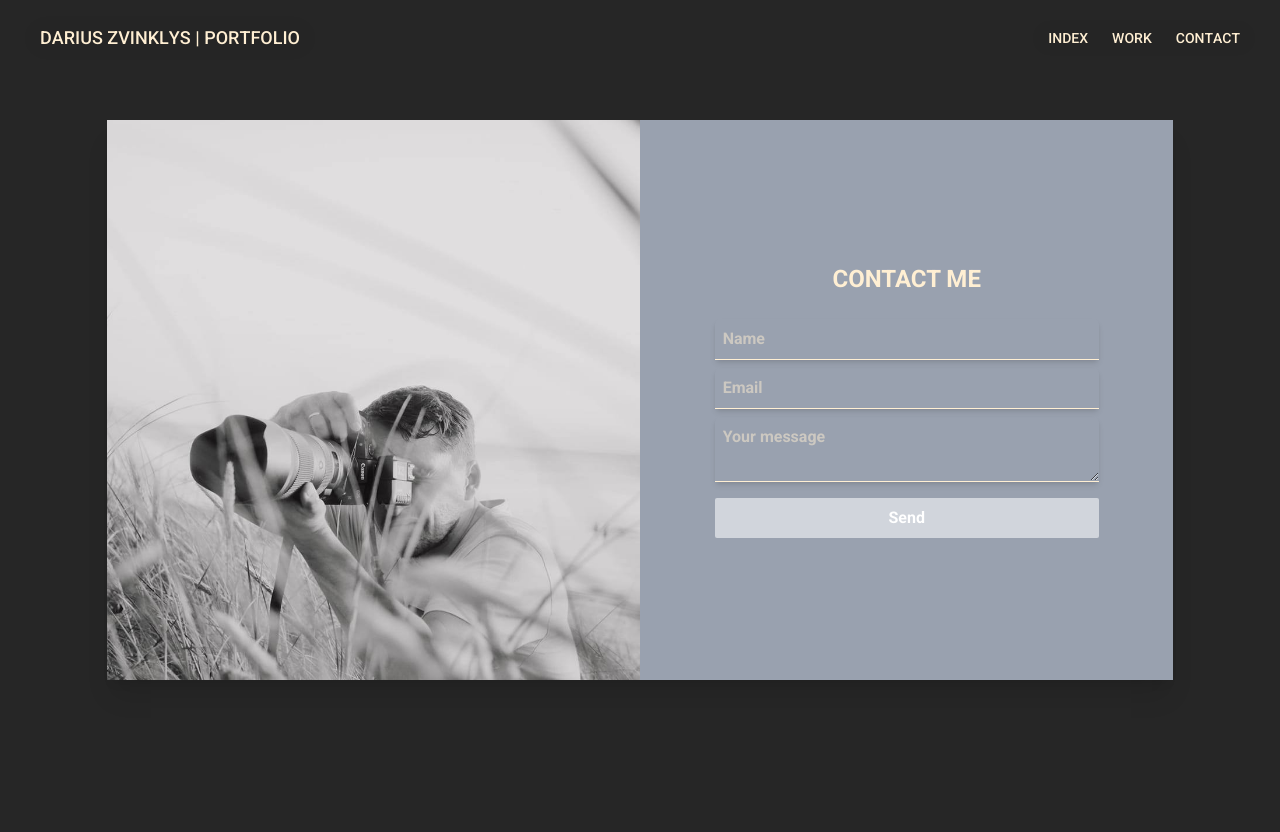
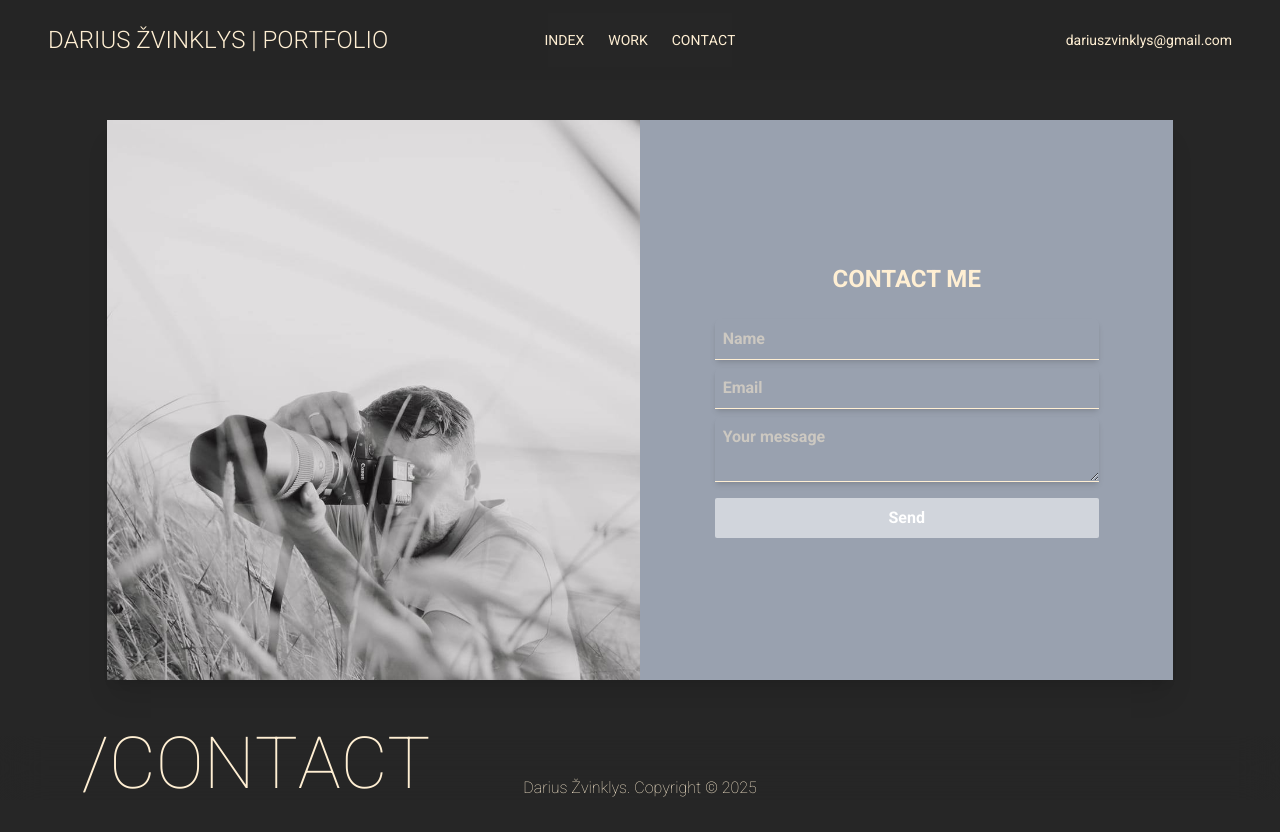
Before and after one commit to DeivisMon/dariukas_photography_portfolio, a React (Vite) app: page /contact in a window 1280 px wide. Shown: the top 832 px of the page. Built offline with nearby package versions, Linux system fonts and the light colour scheme.

Commit message:
added center menu to index page

```diff
--- a/index.html
+++ b/index.html
@@ -2,7 +2,7 @@
 <html lang="en">
   <head>
     <meta charset="UTF-8" />
-    <link rel="icon" type="image/svg+xml" href="/vite.svg" />
+    <link rel="icon" type="image/svg+xml" href="/icon.svg" />
     <meta name="viewport" content="width=device-width, initial-scale=1.0" />
     <title>DZ Portfolio</title>
   </head>
--- a/src/assets/styles/WorkMenu.css
+++ b/src/assets/styles/WorkMenu.css
@@ -19,8 +19,7 @@
   text-transform: uppercase;
   text-decoration: none;
   white-space: nowrap;
-  font-weight: 600;
-  /* color: #fff; */
+  font-weight: 500;
   font-size: 20vh;
 }
 
@@ -63,7 +62,7 @@
   white-space: nowrap;
   text-transform: uppercase;
   font-size: 20vh;
-  font-weight: 600;
+  font-weight: 500;
   line-height: 1.2;
 }
 
--- /dev/null
+++ b/src/components/CenterMenu.jsx
@@ -0,0 +1,20 @@
+import { Link } from "react-router-dom";
+import AnimatedText from "../utils/AnimatedText";
+
+export default function CenterMenu() {
+  return (
+    <>
+      <div className="nav-links fixed top-1/2 left-1/2 transform -translate-x-1/2 -translate-y-1/2 px-4 h-[66px] overflow-hidden backdrop-blur-[500px] w-full flex justify-center items-center font-medium z-1000">
+        <Link className="flex-1 text-center text-[10vh]" to="/">
+          <AnimatedText text="Index" duration={0.4} />
+        </Link>
+        <Link className="flex-1 text-center text-[10vh]" to="/work">
+          <AnimatedText text="Work" duration={0.5} />
+        </Link>
+        <Link className="flex-1 text-center text-[10vh]" to="/contact">
+          <AnimatedText text="Contact" duration={0.4} />
+        </Link>
+      </div>
+    </>
+  );
+}
--- a/src/components/Footer.jsx
+++ b/src/components/Footer.jsx
@@ -5,16 +5,16 @@ export default function Footer() {
   const location = useLocation();
 
   return (
-    <div className="fixed bottom-0 w-full flex items-end justify-start text-center backdrop-blur-[20px] h-16 bg-indigo-80 z-10">
-      <footer className="w-full flex justify-evenly items-end">
-        <span className="text-7xl flex-1">
-          <AnimatedText text={location.pathname} duration={0.8} enableHover={false} />
+    <div className="fixed bottom-0 w-full flex items-end justify-start text-center backdrop-blur-[20px] h-16 bg-indigo-80 z-100">
+      <footer className="w-full flex justify-between items-end">
+        <span className="text-7xl flex-2">
+          <AnimatedText text={location.pathname === "/" ? "/index" : location.pathname} duration={0.8} enableHover={false} />
         </span>
-        <span className="flex-2 capitalize">
-          Darius Žvinklys. Copyright &copy; 2025 --- dariuszvinklys.com ---
-          dariuszvinklys@gmail.com{" "}
+        <span className="flex-1 capitalize">
+          Darius Žvinklys. Copyright &copy; {new Date().getFullYear()}
+          {" "}
         </span>
-        <span className="text-2xl flex-1"></span>
+        <span className="text-2xl flex-2"></span>
       </footer>
     </div>
   );
--- a/src/components/IndexGallery.jsx
+++ b/src/components/IndexGallery.jsx
@@ -574,7 +574,7 @@ const handleMouseUp = useCallback(() => {
   }, [animate, updateVisibleItems, settings.columns, settings.baseWidth, settings.itemGap]);
 
   return (
-    <div className="fixed inset-0 text-white overflow-hidden font-sans select-none z-101">
+    <div className="fixed inset-0 text-white overflow-hidden font-sans select-none z-100">
 
       <div
         ref={containerRef}
--- a/src/components/NavBar.jsx
+++ b/src/components/NavBar.jsx
@@ -1,15 +1,19 @@
+import { useLocation } from "react-router-dom"
 import { Link } from "react-router-dom"
 import AnimatedText from "../utils/AnimatedText"
 
 export default function NavBar() {
+  const location = useLocation();
+
   return (
-    <div className="fixed top-0 left-0 w-full nav flex items-center justify-between px-6 py-4 z-1000 ">
-      <div className="logo h-full backdrop-blur-[500px] flex items-center text-lg px-4 py-2 rounded-full font-medium">
+    <div className="navbar fixed top-0 left-0 w-full flex items-center justify-between backdrop-blur-[500px] px-8 py-4 z-1000 ">
+      <div className="logo flex-1 h-full flex items-center text-2xl font-light px-4 py-2 rounded-full">
         <Link to="/">
-          <AnimatedText text="Darius Zvinklys | Portfolio"  />
+          <AnimatedText text="Darius Žvinklys | Portfolio"  />
         </Link>
       </div>
-      <div className="nav-links px-4 py-2 backdrop-blur-[500px] rounded-full flex space-x-6 font-medium text-sm">
+      {location.pathname === "/work" || location.pathname === "/contact" ? (
+      <div className="nav-links flex-1 px-4 py-2 rounded-full flex justify-center space-x-6 font-normal text-sm">
         <Link to="/">
           <AnimatedText text="Index" duration={0.3} />
         </Link>
@@ -20,6 +24,12 @@ export default function NavBar() {
           <AnimatedText text="Contact" duration={0.5} />
         </Link>
       </div>
+      ) : null}
+      <div className="email flex-1 px-4 py-2 rounded-full flex justify-end font-normal text-sm lowercase">
+        <Link to="/contact">
+          <AnimatedText text="dariuszvinklys@gmail.com" duration={0.5} />
+        </Link>
+      </div>
     </div>
   )
 }
--- a/src/components/WorkMenu.jsx
+++ b/src/components/WorkMenu.jsx
@@ -31,18 +31,12 @@ const itemVariants = {
   show: {
     opacity: 1,
     y: 0,
-    transition: {
-      duration: 0.5,
-      ease: "easeOut",
-    },
+    transition: { duration: 0.5, ease: "easeOut" },
   },
   exit: {
     opacity: 0,
     y: -60,
-    transition: {
-      duration: 0.5,
-      ease: "easeIn",
-    },
+    transition: { duration: 0.5, ease: "easeIn" },
   },
 };
 
@@ -50,82 +44,102 @@ function MenuItem({ link, text, image }) {
   const itemRef = useRef(null);
   const marqueeRef = useRef(null);
   const marqueeInnerRef = useRef(null);
-  const sliceRef = useRef([]);
-  const animationDefaults = { duration: 0.6, ease: "expo" };
+  const sliceRefs = useRef([]);
+  const ctx = useRef(null);
+  const slices = 24;
+
+  sliceRefs.current = [];
+
+  const setSliceRef = (el, i) => {
+    if (el) sliceRefs.current[i] = el;
+  };
+
+  const animationDefaults = { duration: 0.6, ease: "expo.out" };
 
   const findClosestEdge = (mouseX, mouseY, width, height) => {
-    const topEdgeDist = distMetric(mouseX, mouseY, width / 2, 0);
-    const bottomEdgeDist = distMetric(mouseX, mouseY, width / 2, height);
-    return topEdgeDist < bottomEdgeDist ? "top" : "bottom";
+    const top = dist(mouseX, mouseY, width / 2, 0);
+    const bottom = dist(mouseX, mouseY, width / 2, height);
+    return top < bottom ? "top" : "bottom";
   };
 
-  const distMetric = (x, y, x2, y2) => {
-    const xDiff = x - x2;
-    const yDiff = y - y2;
-    return xDiff * xDiff + yDiff * yDiff;
+  const dist = (x, y, x2, y2) => {
+    const dx = x - x2;
+    const dy = y - y2;
+    return dx * dx + dy * dy;
   };
 
   const handleMouseEnter = (ev) => {
     if (!itemRef.current || !marqueeRef.current || !marqueeInnerRef.current)
       return;
+
+    if (ctx.current) ctx.current.revert();
+
     const rect = itemRef.current.getBoundingClientRect();
     const x = ev.clientX - rect.left;
     const y = ev.clientY - rect.top;
     const edge = findClosestEdge(x, y, rect.width, rect.height);
 
+    ctx.current = gsap.context(() => {
       gsap
         .timeline({ defaults: animationDefaults })
         .set(marqueeRef.current, { y: edge === "top" ? "-101%" : "101%" }, 0)
         .set(marqueeInnerRef.current, { y: edge === "top" ? "101%" : "-101%" }, 0)
         .to(
-        sliceRef.current,
+          [marqueeRef.current, marqueeInnerRef.current],
+          { y: "0%" },
+          0
+        )
+        .to(
+          sliceRefs.current,
           {
             xPercent: 100,
             scaleX: 0,
-          stagger: {
-            amount: 0.5,
-            from: "start",
-          },
-          // duration: 0.5,
-          // ease: "expo.out",
+            stagger: { amount: 0.2, from: "start" },
+            overwrite: "auto",
           },
           0
-      )
-      .to([marqueeRef.current, marqueeInnerRef.current], { y: "0%" }, 0)
+        );
+    }, itemRef);
   };
 
   const handleMouseLeave = (ev) => {
     if (!itemRef.current || !marqueeRef.current || !marqueeInnerRef.current)
       return;
+
+    if (ctx.current) ctx.current.revert();
+
     const rect = itemRef.current.getBoundingClientRect();
     const x = ev.clientX - rect.left;
     const y = ev.clientY - rect.top;
     const edge = findClosestEdge(x, y, rect.width, rect.height);
 
+    ctx.current = gsap.context(() => {
       gsap
         .timeline({ defaults: animationDefaults })
         .to(
-        sliceRef.current,
+          marqueeRef.current,
+          { y: edge === "top" ? "-101%" : "101%" },
+          0
+        )
+        .to(
+          marqueeInnerRef.current,
+          { y: edge === "top" ? "101%" : "-101%" },
+          0
+        )
+        .to(
+          sliceRefs.current,
           {
             xPercent: 0,
             scaleX: 1,
-          // duration: 0.05,
-          // ease: "expo.inOut",
-          stagger: {
-            amount: 0.05,
-            from: "end",
-          },
+            stagger: { amount: 0.2, from: "end" },
+            overwrite: "auto",
           },
           0
-      )
-      .to(marqueeRef.current, { y: edge === "top" ? "-101%" : "101%" }, 0)
-      .to(marqueeInnerRef.current, { y: edge === "top" ? "101%" : "-101%" }, 0)
+        );
+    }, itemRef);
   };
 
-  const slices = 24;
-
-  const repeatedMarqueeContent = Array.from({ length: 1 }).map((_, idx) => (
-    <React.Fragment key={idx}>
+  const repeatedMarqueeContent = (
     <M.div
       className="flex relative items-center w-full justify-between"
       initial="hidden"
@@ -134,18 +148,16 @@ function MenuItem({ link, text, image }) {
       {Array.from({ length: slices }).map((_, i) => (
         <div
           key={i}
+          ref={(el) => setSliceRef(el, i)}
           className="absolute top-0 h-full bg-white"
           style={{
             width: `${100 / slices}%`,
             left: `${(100 / slices) * i}%`,
             zIndex: 100,
           }}
-            ref={(el) => {
-              if (el) sliceRef.current[i] = el;
-            }}
         />
       ))}
-        <span className="flex justify-start  w-[100%] px-8">
+      <span className="flex justify-start w-full px-8">
         <a>{text}</a>
       </span>
       <div
@@ -154,12 +166,11 @@ function MenuItem({ link, text, image }) {
       >
         <img className="w-full h-full object-cover" src={image} alt="" />
       </div>
-        <span className="relative  px-7 z-101">
+      <span className="relative px-7 z-101">
         <BsArrowDownLeftSquare size={200} />
       </span>
     </M.div>
-    </React.Fragment>
-  ));
+  );
 
   return (
     <M.div
@@ -171,7 +182,7 @@ function MenuItem({ link, text, image }) {
       onMouseLeave={handleMouseLeave}
     >
       <span className="flex items-center w-full justify-between px-7">
-        <a className="menu__item-link ">{text}</a>
+        <a className="menu__item-link">{text}</a>
         <BsArrowUpRightSquare size={200} />
       </span>
       <div className="marquee" ref={marqueeRef}>
--- a/src/index.css
+++ b/src/index.css
@@ -13,6 +13,10 @@ body::-webkit-scrollbar {
   display: none;
 }
 
+::selection {
+  background: transparent;
+}
+
 body {
     font-family: "Roboto", sans-serif;
     text-transform: uppercase;
--- a/src/pages/Contact.jsx
+++ b/src/pages/Contact.jsx
@@ -1,5 +1,6 @@
 import NavBar from "../components/NavBar";
 import ContactFrom from "../components/ContactForm";
+import Footer from "../components/Footer";
 import { motion as M } from "framer-motion";
 
 export default function Contact() {
@@ -19,6 +20,7 @@ export default function Contact() {
         </M.p>
         <ContactFrom />
       </div>
+      <Footer />
     </>
   );
 }
--- a/src/pages/Index.jsx
+++ b/src/pages/Index.jsx
@@ -1,6 +1,8 @@
 import { useState } from "react";
+import { motion as M } from "framer-motion";
 import NavBar from "../components/NavBar";
-import { motion as M } from "framer-motion";
+import CenterMenu from "../components/CenterMenu";
+import Footer from "../components/Footer";
 import DraggableGallery from "../components/IndexGallery";
 
 export default function Index() {
@@ -9,6 +11,7 @@ export default function Index() {
   return (
     <>
       <NavBar />
+      <CenterMenu />
       <div className="font-bold flex flex-col items-center justify-center h-screen w-screen">
         <div className="relative font-bold flex items-center justify-center h-screen w-screen no-repeat bg-cover">
           <M.p
@@ -34,6 +37,7 @@ export default function Index() {
           <DraggableGallery />
         </M.div>
       </div>
+      <Footer />
     </>
   );
 }
```
Also changed, not shown: public/icon.svg (added). Lines whose indentation alone changed are shown as unchanged.
